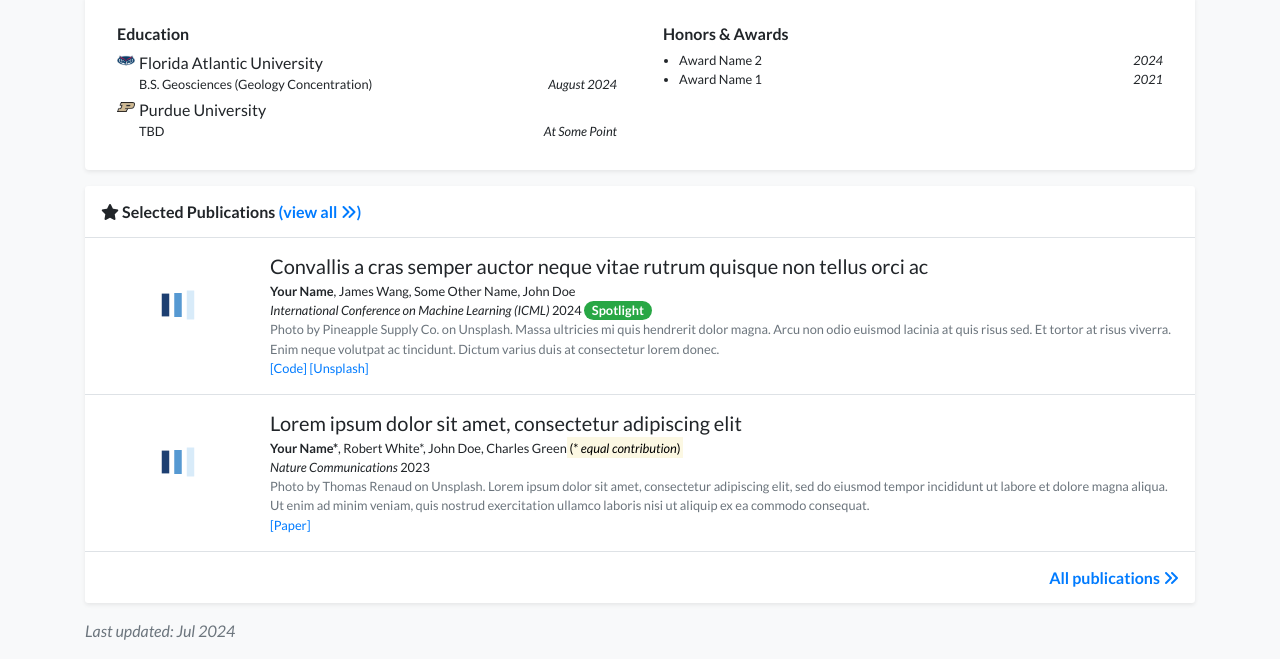
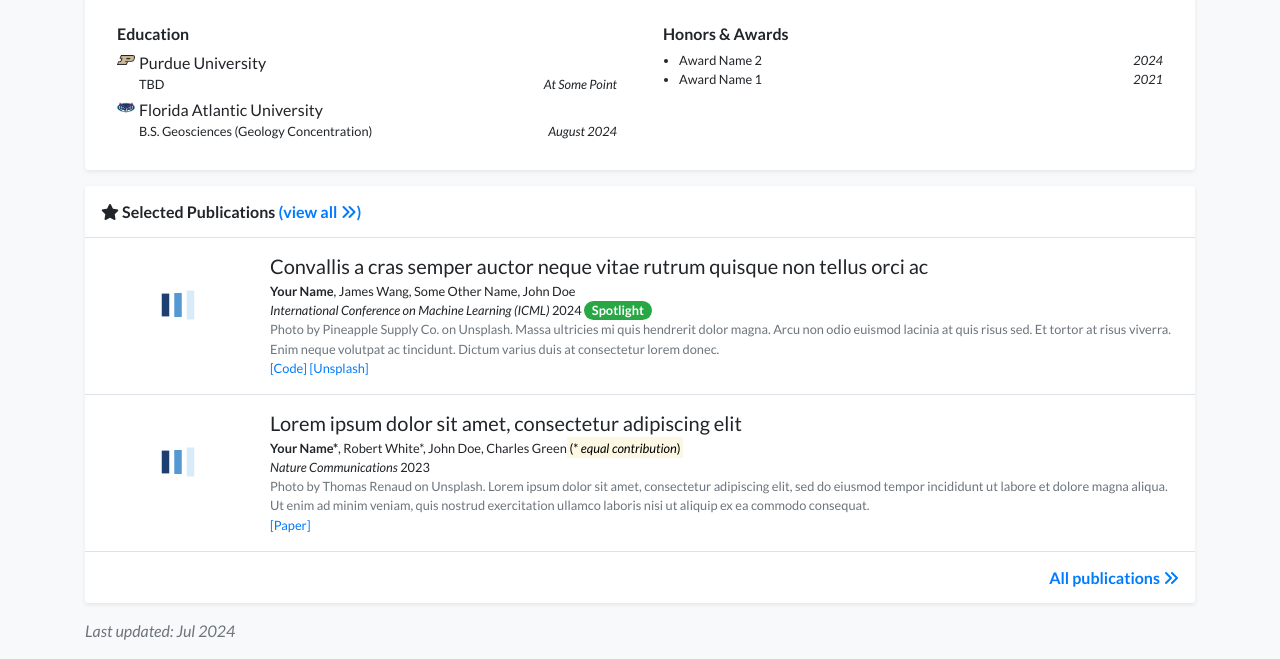
Before and after one commit to SamuelBHarris/SamuelBHarris.github.io, a Jekyll site: the page built from index.html, in a window 1280 px wide and 1138 px high. Shown: the part 479-1138 px from the top of the window. Built offline with Jekyll 4.4.1, drawn with Linux system fonts in a browser that asks for light colours; a style sheet for code colours, icons or effects is not loaded; part of the change alters nothing that is shown.

Commit message:
Update profile.yml

```diff
--- a/_data/profile.yml
+++ b/_data/profile.yml
@@ -26,15 +26,15 @@ portrait_caption: >-
 
 
 education:
+- name: Purdue University
+  logo: assets/images/badges/purdue.png
+  position: TBD
+  date: At Some Point
+
 - name: Florida Atlantic University
   logo: assets/images/badges/fau.png
   position: B.S. Geosciences (Geology Concentration)
   date: August 2024
-
-- name: Purdue University
-  logo: assets/images/badges/purdue.png
-  position: TBD
-  date: At Some Point
 
 # experience:
 # - name: Peking University
```
